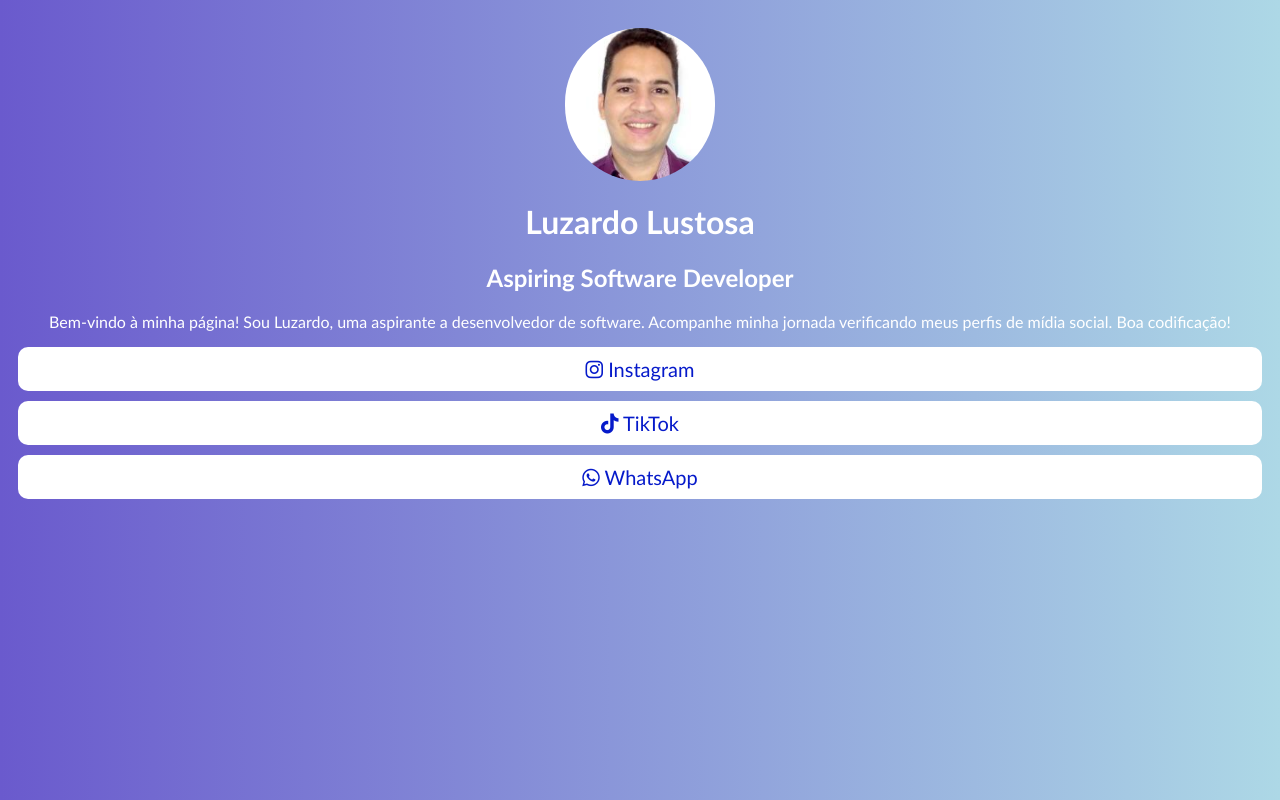
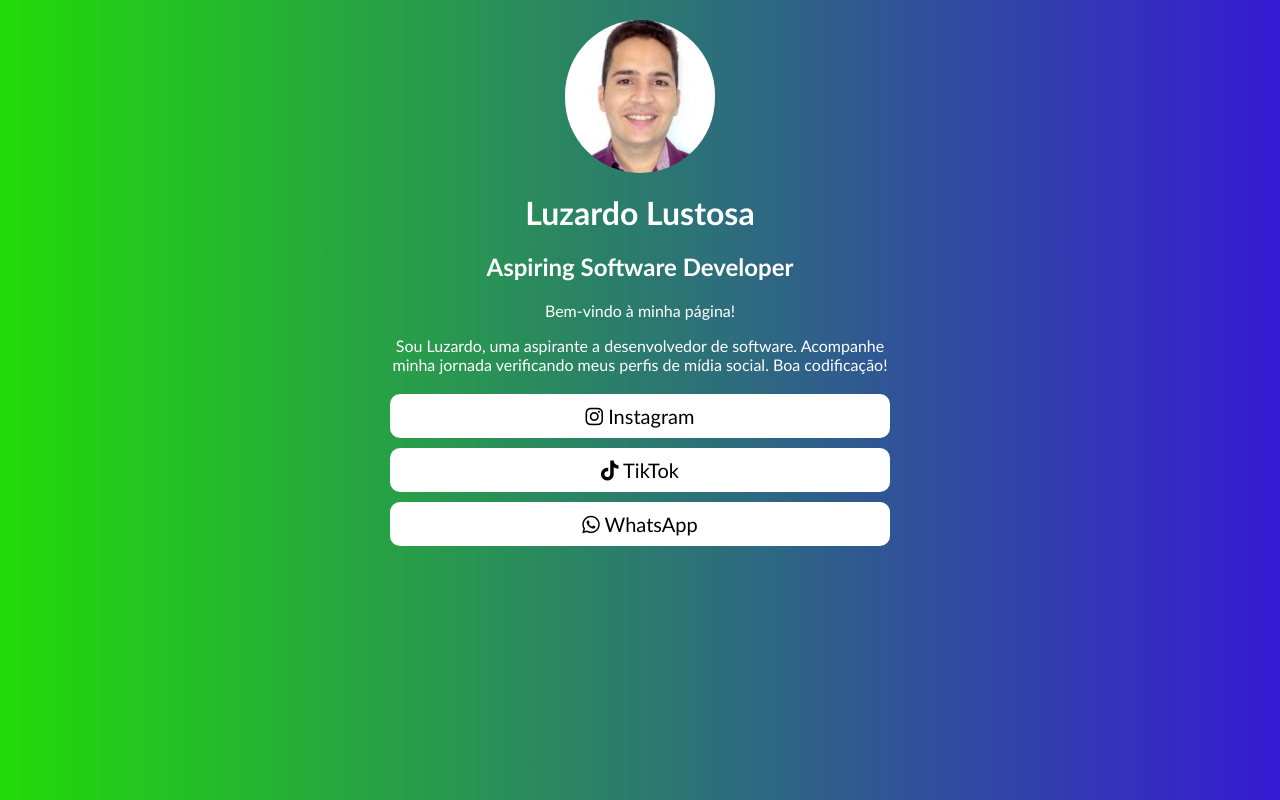
Before and after one commit to luzardoSENAI/Perfil, a plain HTML site: page index.html in a window 1280 px wide. Drawn offline with Linux system fonts and the light colour scheme.

Commit message:
mudança style

```diff
--- a/index.html
+++ b/index.html
@@ -5,13 +5,17 @@
     <link rel="stylesheet" href="https://cdnjs.cloudflare.com/ajax/libs/font-awesome/6.0.0-beta3/css/all.min.css">
     <link rel="icon" href="cod.png" type="image/png">
   </head>
+<title>Dev. Luzardo</title>
   <body>
     <img src="foto.png" alt="Your Image" width="150">
+
     <h1>Luzardo Lustosa</h1>
     <h2>Aspiring Software Developer</h2>
-    <p>
-        Bem-vindo à minha página! Sou Luzardo, uma aspirante a desenvolvedor de software. Acompanhe minha jornada verificando meus perfis de mídia social. Boa codificação!
-    </p>
+    <div class="text-container">
+      <p>
+          Bem-vindo à minha página! </p>Sou Luzardo, uma aspirante a desenvolvedor de software. Acompanhe minha jornada verificando meus perfis de mídia social. Boa codificação!
+      </p>
+  </div>
     <a href="https://drive.google.com/drive/folders/1b23ZCNq6Kw5ZoPlueasmg5CPDpvMxdUk?usp=drive_link"><i class="fab fa-instagram"></i> Instagram</a>
     <a href="https://example.com"><i class="fab fa-tiktok"></i> TikTok</a>
     <a href="https://api.whatsapp.com/send?phone=5586999883494&text=Boa%20tarde%21%20Melhoras%21%20"><i class="fab fa-whatsapp"></i> WhatsApp</a>
--- a/style.css
+++ b/style.css
@@ -1,15 +1,39 @@
 /* style.css */
 body {
     text-align: center;
-    background: linear-gradient(to right, slateblue, lightblue);
+    background: linear-gradient(to right, rgb(33, 219, 8), rgb(54, 26, 212));
     font-family: 'Trebuchet MS';
     color: white;
+    margin: 0;
+    padding: 0;
+}
+.text-container {
+  width: 500px; /* Largura igual à dos botões */
+  margin: 20px auto; /* Centraliza o contêiner */
+  /* text-align: justify; Justifica o texto */
+
+}
+h1 {
+  min-width: 300px; /* Largura mínima para h1 */
+  max-width: 600px; /* Largura máxima para h1 */
+  margin: 10px auto; /* Centraliza o h1 na página */
 }
 
+h2 {
+  min-width: 300px; /* Largura mínima para h2 */
+  max-width: 400px; /* Largura máxima para h2 */
+  margin: 20px auto; /* Centraliza o h1 na página */
+}
 img {
     border-radius: 75px;
-    margin-top: 20px;
+    margin-top: 10px;
+    max-width: 90%;
+    height: auto;
     animation: bounce 2s infinite;
+    display: block;
+    margin-left: auto;
+    margin-right: auto;
+    margin: 20px auto; /* Centraliza o h1 na página */
 }
 
 @keyframes bounce {
@@ -24,17 +48,40 @@
     }
 }
 
+
+a {
+    background-color: white;
+    padding-left: 200px; /* Ajuste esse valor conforme necessário */
+    font-size: 20px;
+    color: rgb(0, 0, 0);
+    padding: 10px;
+    border-radius: 10px;
+    margin: 10px auto;
+    display: block;
+    text-decoration: none;
+    min-width: 300px;
+    max-width: 500px;
+    box-sizing: border-box;
+    text-align: center; /* Centraliza o texto dentro do link */
+}
+
+/* Media Query para telas menores (ex: tablets e celulares) */
+@media (max-width: 768px) {
     h2 {
-    font-size: 24px;
+        font-size: 30px;
     }
 
     a {
-    background-color: white;
-    font-size: 20px;
-    color: rgb(6, 26, 202);
-    padding: 10px;
-    border-radius: 10px;
-    margin: 10px;
+      padding-left: 30px; /* Ajuste esse valor conforme necessário */
+        font-size: 18px;
+        min-width: 500px; /* Largura mínima: 90% da tela */
+        /* max-width: 100%; Largura máxima: 90% da tela */
+        margin: 10px auto;
+        padding: 30px; /* Aumenta o padding para melhor toque em dispositivos móveis */
         display: block;
-    text-decoration: none;
     }
+
+    img {
+        max-width: 300px;
+    }
+}
```
Lines whose indentation alone changed are shown as unchanged.
